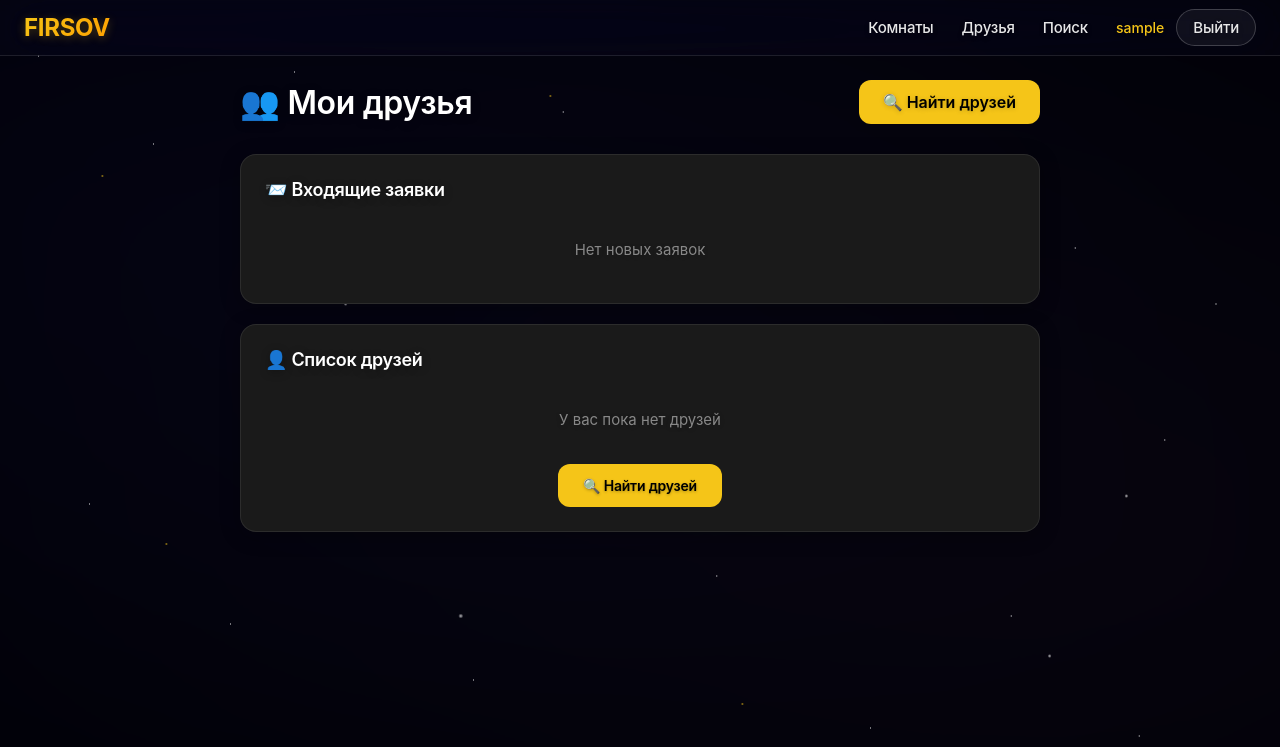
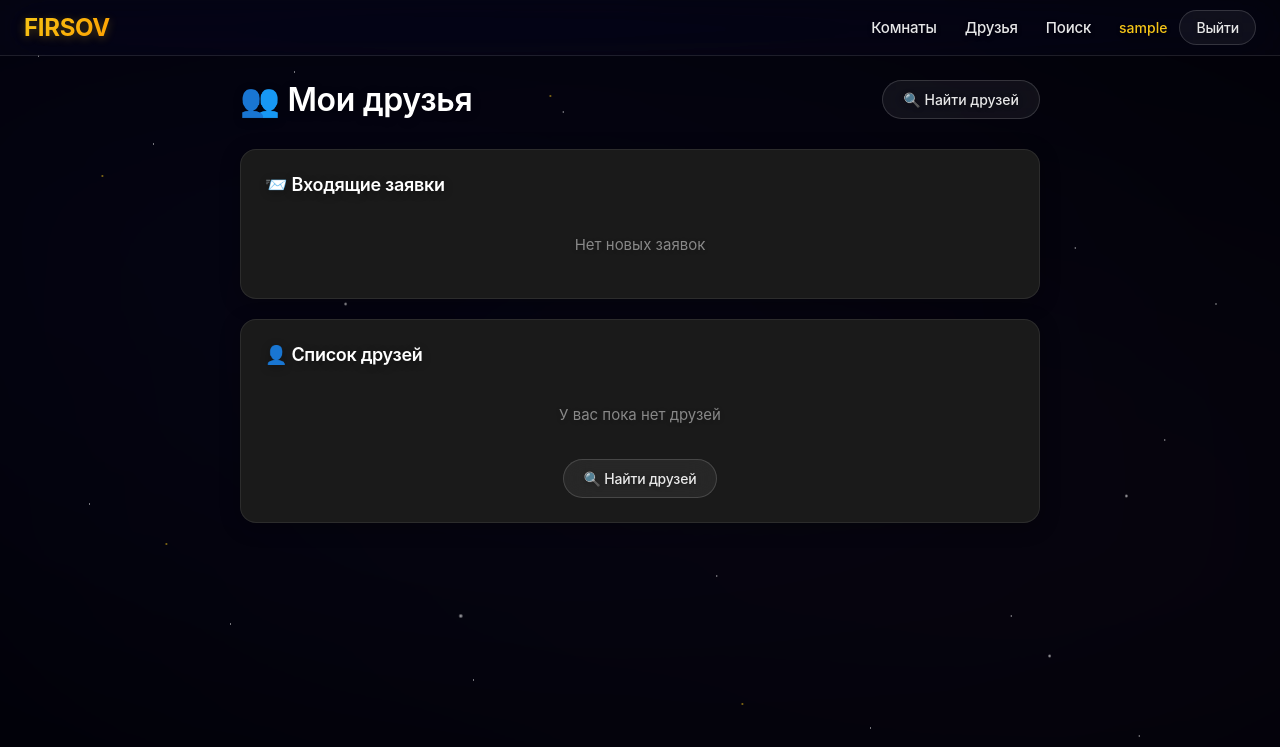
Before and after one commit to firsovs653-a11y/oge-miniapp, a Flask app: page /friends in a window 1280 px wide. Shown: the top 747 px of the page. Run offline with Flask 3, Linux system fonts and the light colour scheme; the visitor is signed in with stand-in values (Sample User, id 1); data comes from the database, SQL or seed files in the repository; data that the repository does not hold is empty.

Commit message:
Update base.html

```diff
--- a/templates/base.html
+++ b/templates/base.html
@@ -491,6 +491,140 @@
                 font-size: 20px;
             }
         }
+        /* ========== ГЛОБАЛЬНЫЕ ПРОЗРАЧНЫЕ КНОПКИ ========== */
+
+/* Все кнопки прозрачные */
+.btn,
+button,
+a.btn,
+form .btn,
+.form-card .btn,
+.card .btn,
+[class*="btn"] {
+    background: rgba(255, 255, 255, 0.06) !important;
+    backdrop-filter: blur(15px) !important;
+    -webkit-backdrop-filter: blur(15px) !important;
+    color: rgba(255, 255, 255, 0.9) !important;
+    border: 0.5px solid rgba(255, 255, 255, 0.15) !important;
+    padding: 10px 20px !important;
+    border-radius: 30px !important;
+    font-size: 14px !important;
+    font-weight: 500 !important;
+    cursor: pointer !important;
+    text-decoration: none !important;
+    display: inline-block !important;
+    transition: all 0.25s !important;
+    text-shadow: 0 1px 5px rgba(0, 0, 0, 0.3) !important;
+    box-shadow: none !important;
+}
+
+/* Золотые акцентные кнопки */
+.btn-primary,
+.btn-success,
+.btn-accept,
+.btn-add,
+button[type="submit"],
+.btn-vk,
+.btn-load,
+.btn-play,
+.btn-pause,
+.btn-send {
+    background: rgba(245, 197, 24, 0.15) !important;
+    border: 0.5px solid rgba(245, 197, 24, 0.35) !important;
+    color: #f5c518 !important;
+}
+
+/* Красные кнопки */
+.btn-danger,
+.btn-reject,
+.btn-leave {
+    background: rgba(220, 53, 69, 0.12) !important;
+    border: 0.5px solid rgba(220, 53, 69, 0.35) !important;
+    color: #ff6b6b !important;
+}
+
+/* Зелёные кнопки */
+.btn-success,
+.btn-accept {
+    background: rgba(40, 167, 69, 0.12) !important;
+    border: 0.5px solid rgba(40, 167, 69, 0.35) !important;
+    color: #5cff85 !important;
+}
+
+/* Ховер эффекты */
+.btn:hover,
+button:hover,
+a.btn:hover {
+    background: rgba(255, 255, 255, 0.12) !important;
+    border-color: rgba(255, 255, 255, 0.3) !important;
+    transform: scale(1.02) !important;
+}
+
+.btn-primary:hover,
+.btn-success:hover,
+.btn-accept:hover,
+.btn-add:hover,
+button[type="submit"]:hover,
+.btn-vk:hover,
+.btn-load:hover,
+.btn-play:hover,
+.btn-pause:hover,
+.btn-send:hover {
+    background: rgba(245, 197, 24, 0.25) !important;
+    border-color: rgba(245, 197, 24, 0.5) !important;
+    box-shadow: 0 0 20px rgba(245, 197, 24, 0.2) !important;
+}
+
+.btn-danger:hover,
+.btn-reject:hover,
+.btn-leave:hover {
+    background: rgba(220, 53, 69, 0.2) !important;
+    border-color: rgba(220, 53, 69, 0.5) !important;
+    box-shadow: 0 0 20px rgba(220, 53, 69, 0.2) !important;
+}
+
+/* Ссылки-кнопки в навигации */
+.nav-links .btn-outline {
+    background: rgba(255, 255, 255, 0.05) !important;
+    backdrop-filter: blur(15px) !important;
+    -webkit-backdrop-filter: blur(15px) !important;
+    color: rgba(255, 255, 255, 0.9) !important;
+    border: 0.5px solid rgba(255, 255, 255, 0.15) !important;
+    padding: 8px 16px !important;
+    border-radius: 30px !important;
+}
+
+.nav-links .btn-outline:hover {
+    background: rgba(245, 197, 24, 0.12) !important;
+    border-color: rgba(245, 197, 24, 0.35) !important;
+    color: #f5c518 !important;
+}
+
+/* Кнопки в формах */
+input[type="submit"],
+button[type="submit"] {
+    background: rgba(245, 197, 24, 0.15) !important;
+    border: 0.5px solid rgba(245, 197, 24, 0.35) !important;
+    color: #f5c518 !important;
+}
+
+/* Убираем стандартные фоны у кнопок */
+.btn-secondary,
+.btn-outline-secondary {
+    background: rgba(255, 255, 255, 0.06) !important;
+    border: 0.5px solid rgba(255, 255, 255, 0.15) !important;
+    color: rgba(255, 255, 255, 0.8) !important;
+}
+
+/* Адаптивность для кнопок */
+@media (max-width: 768px) {
+    .btn,
+    button,
+    a.btn {
+        padding: 8px 16px !important;
+        font-size: 13px !important;
+    }
+}
     </style>
 </head>
 <body>
```
